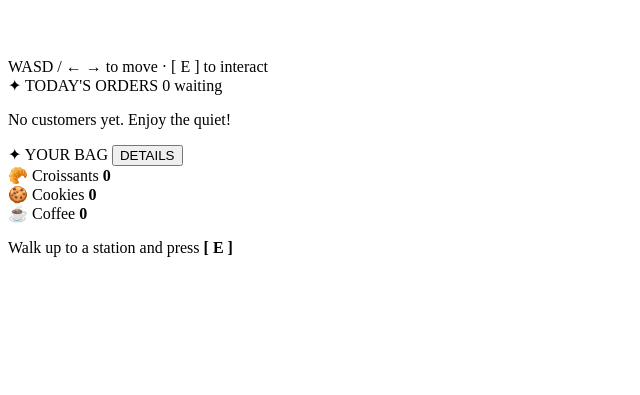
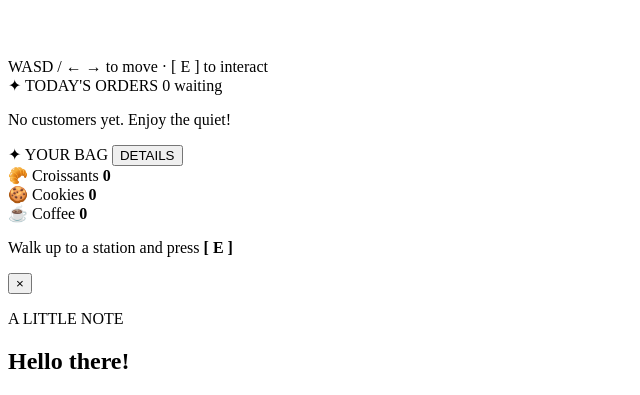
Before and after one commit to whoisciel67-alt/bun-intended, a plain HTML site: page index.html in a window 1280 px wide. Shown: the part 832-1227 px from the top of the page, without its empty margins (0-640 px from the left). Before the commit the page ends 1105 px from the top, so only its background shows below. Drawn offline with Linux system fonts and the light colour scheme.

Commit message:
html: contents for <!--general dialogue window-->

```diff
--- a/index.html
+++ b/index.html
@@ -141,7 +141,13 @@
     <!--general dialogue window-->
     <div id="dialogueModal" class="modal hidden" role="dialog" aria-modal="true">
 
-
+        <div class="modal-card">
+            <button class="modal-close" data-close="dialogueModal">×</button>
+            <p class="modal-kicker" id="modalKicker">A LITTLE NOTE</p>
+            <h2 id="modalTitle">Hello there!</h2>
+            <div id="modalBody" class="modal-body"></div>
+            <div id="modalActions" class="modal-actions"></div>
+        </div>
     </div>
 
     <!--how to play window-->
```
